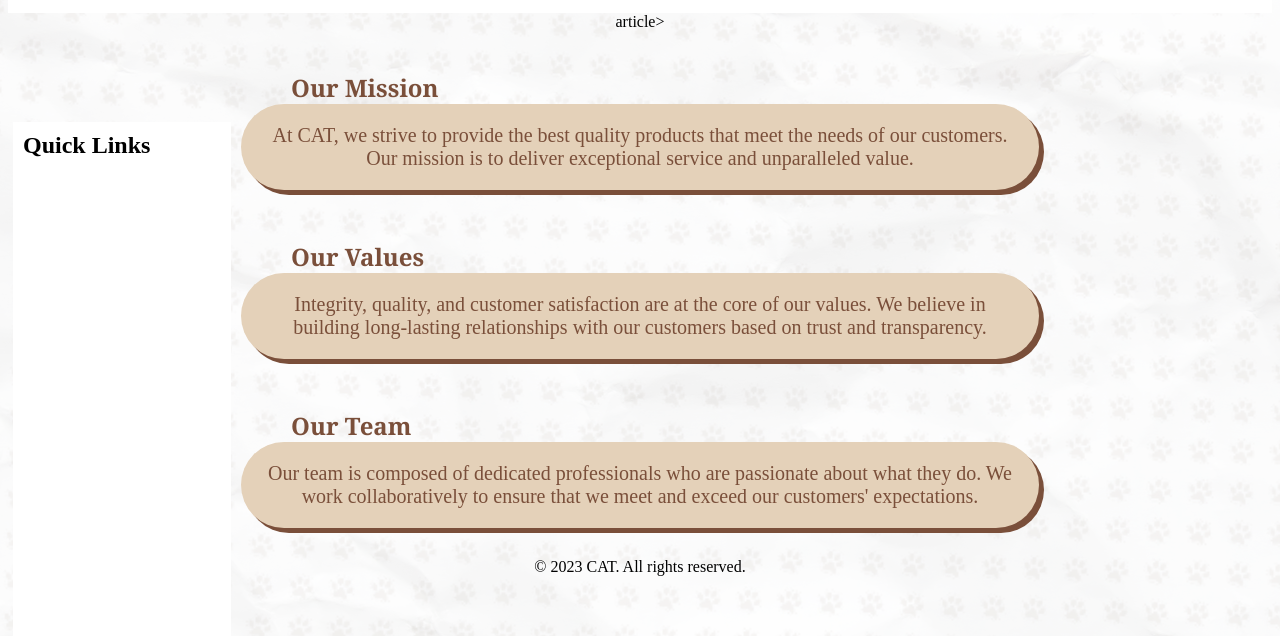
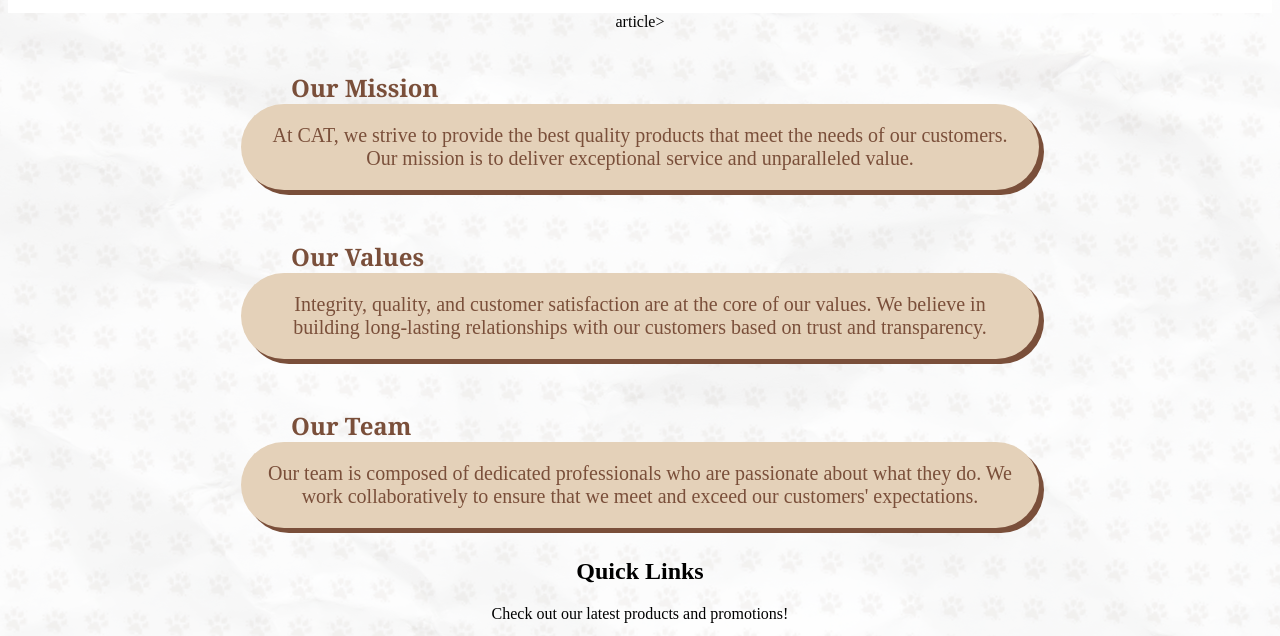
Before and after one commit to zieieiev/CS3-2Q-G1-Proj, a plain HTML site: page about.html in a window 1280 px wide. Shown: the part 153-789 px from the top of the page. Drawn offline with Linux system fonts and the light colour scheme.

Commit message:
Update about.css

```diff
--- a/about.css
+++ b/about.css
@@ -88,31 +88,6 @@ body{
 				left: 0;
 			}
 
-			aside span>p{
-				font-family: comic sans ms;
-				position: relative;
-				color: #B80000;
-				font-size: 20px;
-				right: 625px;
-				top: 65px;
-				margin: 10px;
-			}
-
-			aside div{
-				position: absolute;
-				width: 17%;
-				height: 954px;
-				left: 13px;
-				top: 275px;
-				background-color: white;
-			}
-
-			aside h2{
-				position: relative;
-				text-align: left;
-				margin: 10px;
-			}
-
 			section h2 {
 				font-family: georgia;
 				color: #7a4f3a;
```
